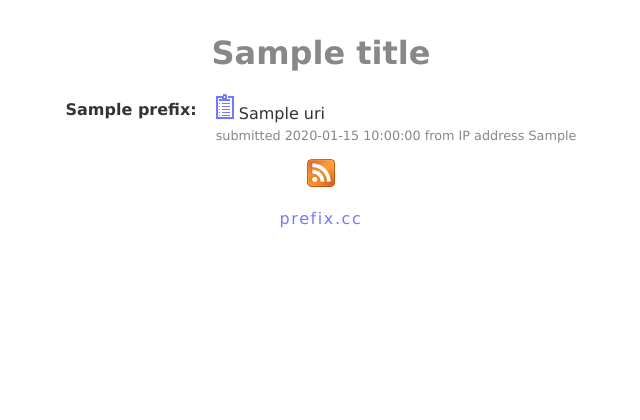
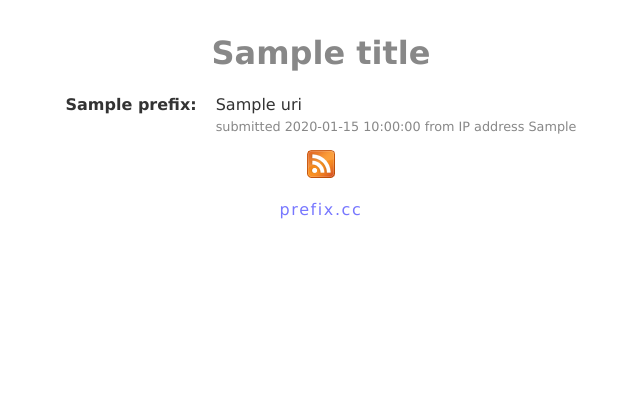
Before and after one commit to cygri/prefix.cc, a PHP site: template templates/page-latest.php in a window 1280 px wide. Shown: the top 420 px of the page, without its empty margins (319-959 px from the left). Run offline with PHP 8.4, Linux system fonts and the light colour scheme; the template is opened without the code that fills it: most values are stand-ins (such as "Sample title", 1, 10 or a date in 2020); data that the repository does not hold is empty; a stand-in replaces the project's code that opens the database connection.

Commit message:
Don't add the copy button on page-latest.

```diff
--- a/script.js
+++ b/script.js
@@ -82,7 +82,7 @@ function setUpExpansions() {
 
 function setUpCopyButton() {
   ZeroClipboard.setDefaults({ moviePath: "/zeroclipboard.swf", forceHandCursor: true });
-  $('.uri').each(function () {
+  $('.uri:not(.nocopy)').each(function () {
     var $uri = $(this);
     $uri.prepend(createCopyButton($uri.text(), ' '));
   });
--- a/templates/page-latest.php
+++ b/templates/page-latest.php
@@ -5,7 +5,7 @@
       <tbody typeof="owl:Ontology" property="vann:preferredNamespacePrefix" content="<?php e($ns['prefix']); ?>">
         <tr>
           <th class="prefix"><a href="<?php echo htmlspecialchars($base . $ns['prefix']); ?>"><?php echo htmlspecialchars($ns['prefix']); ?>:</a></th>
-          <td class="uri">
+          <td class="uri nocopy">
             <a rel="rdfs:seeAlso" property="vann:preferredNamespaceUri" href="<?php echo htmlspecialchars($ns['uri']); ?>"><?php echo htmlspecialchars($ns['uri']); ?></a>
           </td>
         </tr>
```
